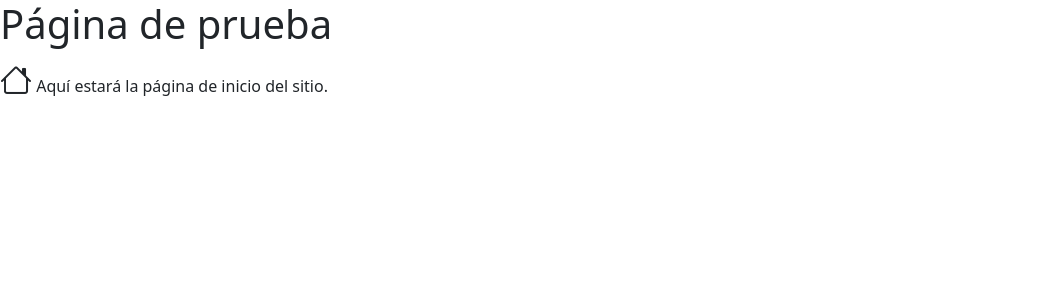
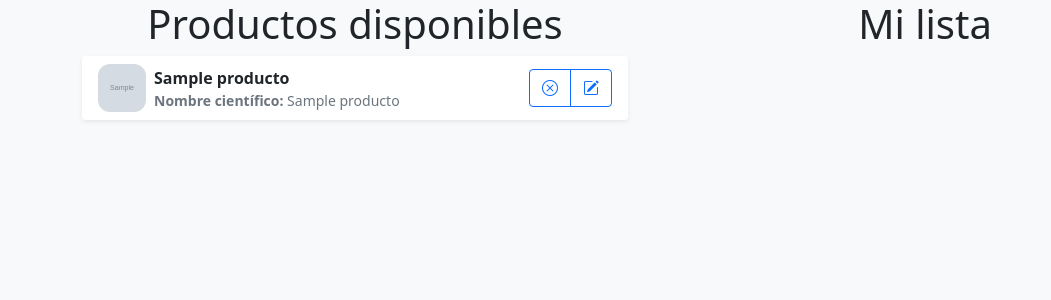
Before and after one commit to fabianabarca/feria, a Django app: page / in a window 1280 px wide. Shown: the top 300 px of the page, without its empty margins (0-1051 px from the left). Run offline with Django 3.2, Linux system fonts and the light colour scheme; tables that the repository leaves empty hold one stand-in row (values such as "Sample post"); grey boxes marked "Sample" are stand-in pictures; some libraries are stand-ins or nearby versions.

Commit message:
Preparando prueba de lista

```diff
--- a/inicio/templates/index.html
+++ b/inicio/templates/index.html
@@ -3,8 +3,64 @@
 
 {% block title %}Inicio{% endblock title %}
 
+{% block styles %}
+<style>
+    body{
+        background-color: #f8f9fa;
+    }
+    .list-group-item{
+        cursor: pointer;
+        transition: 0.5s;
+    }
+    .list-group-item:hover{
+        background-color: rgba(77, 182, 77, 0.5);
+    }
+    .img-circle {
+        border-radius: 25%;
+        width: 3rem;
+        height: 3rem;
+    }
+</style>
+{% endblock %}
+
 {% block content %}
-<h1>Página de prueba</h1>
+<div class="container">
+    <div class="row">
+        <div class="col-md-6">
+            <h1 class="text-center">Productos disponibles</h1>
+            <div class="list-group list-group-flush shadow-sm mb-5 bg-body rounded">
+            {% for producto in productos %}
+                <label class="list-group-item d-flex justify-content-start align-items-center">
+                    <img src="media/{{ producto.imagen }}" class="img-circle me-2" />
+                    <div class="flex-grow-1">
+                        <b>{{ producto.nombre_comun }}</b><br>
+                        <figcaption class="figure-caption"><b>Nombre científico:</b> {{ producto.nombre_cientifico }}</figcaption>
+                    </div>
+                    <!-- <span class="badge bg-success me-2">{{ producto.id }}</span> -->
+                    <div class="btn-group" role="group" aria-label="Basic example">
+                        <button type="button" class="btn btn-outline-primary"><i class="bi bi-x-circle"></i></button>
+                        <button type="button" class="btn btn-outline-primary"><i class="bi bi-pencil-square"></i></button>
+                    </div>
+                </label>
+            {% endfor %}
+            </div>
+        </div>
+        <div class="col-md-6">
+            <h1 class="text-center">Mi lista</h1>
+            <div class="list-group shadow-sm mb-5 bg-body rounded">
+            <!--  {% for producto in productos %}
+                <label class="list-group-item">
+                    <input class="form-check-input me-1" type="checkbox" value="{{producto.id}}">
+                    {{ producto.nombre_comun }}
+                </label>
+                {% endfor %} -->
+            </div>
+        </div>
+    </div>
+</div>
+{% endblock %}
+{% block scriptsEnd %}
+<script>
 
-<p><i class="bi-house" style="font-size: 2rem"></i> Aquí estará la página de inicio del sitio.</p>
+</script>
 {% endblock %}
--- a/inicio/views.py
+++ b/inicio/views.py
@@ -1,5 +1,10 @@
 from django.shortcuts import render
 from django.http import HttpResponse
+from ferias.models import Producto
 
 def index(request):
-    return render(request, 'index.html', None)
+    productos = Producto.objects.all()
+    context = {
+        'productos': productos,
+    }
+    return render(request, 'index.html', context)
```
